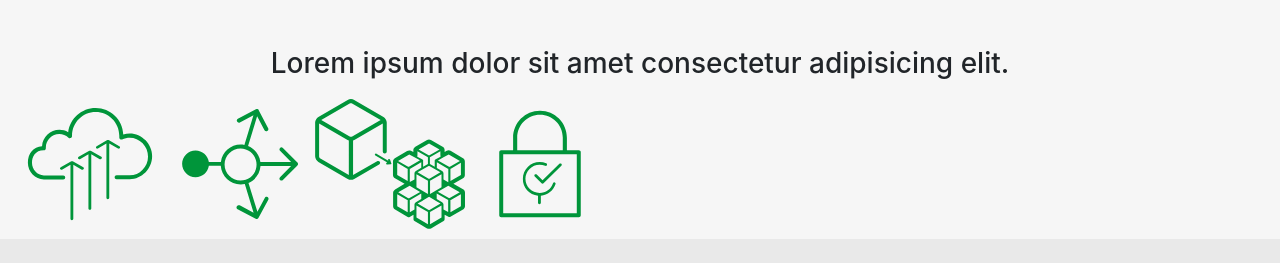
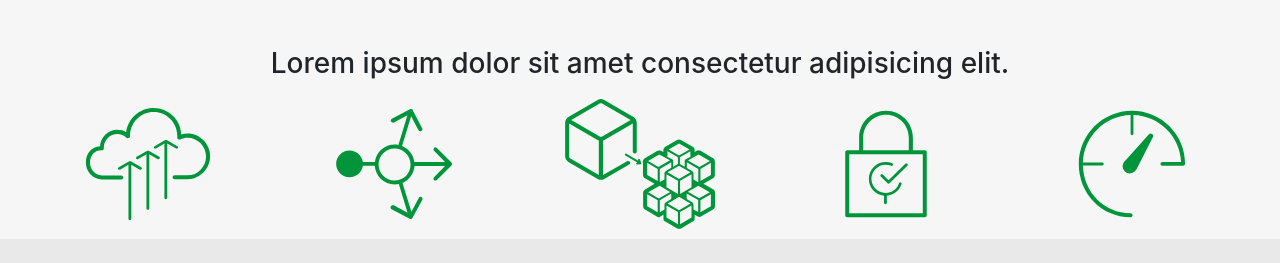
Before and after one commit to jpb4git/Exo-phpWork, a PHP site: page / in a window 1280 px wide. Shown: the part 537-800 px from the top of the page. Run offline with PHP 8.4, Linux system fonts and the light colour scheme; some libraries are stand-ins or nearby versions.

```diff
--- a/index.php
+++ b/index.php
@@ -59,19 +59,22 @@
                   </h3>
               </div>
                 <div class="col-sm-12">
-                    <ul class="ul-features">
-                    <li class="">
+                    <ul class="ul-features d-flex justify-content-center ">
+                    <li class="ml-5 mr-5">
                       <img class="svg-icon" src="assets/icon-Cloud-green.svg" alt="">
                     </li>
-                      <li>
+                      <li class="ml-5 mr-5">
                           <img class="svg-icon" src="assets/icon-Load-Balancing-green.svg" alt="">
                       </li>
-                      <li>
+                      <li class="ml-5 mr-5">
                           <img class="svg-icon" src="assets/icon-Microservices-green.svg" alt="">
                       </li>
-                      <li>
+                      <li class="ml-5 mr-5">
                           <img class="svg-icon" src="assets/icon-Security-green.svg" alt="">
                       </li>
+                        <li class="ml-5 mr-5">
+                            <img class="svg-icon" src="assets/icon-Web-and-Mobile-Applications-green.svg" alt="">
+                        </li>
                 </ul>
                 </div>
             </div>
```
Also changed, not shown: 1 other file.
